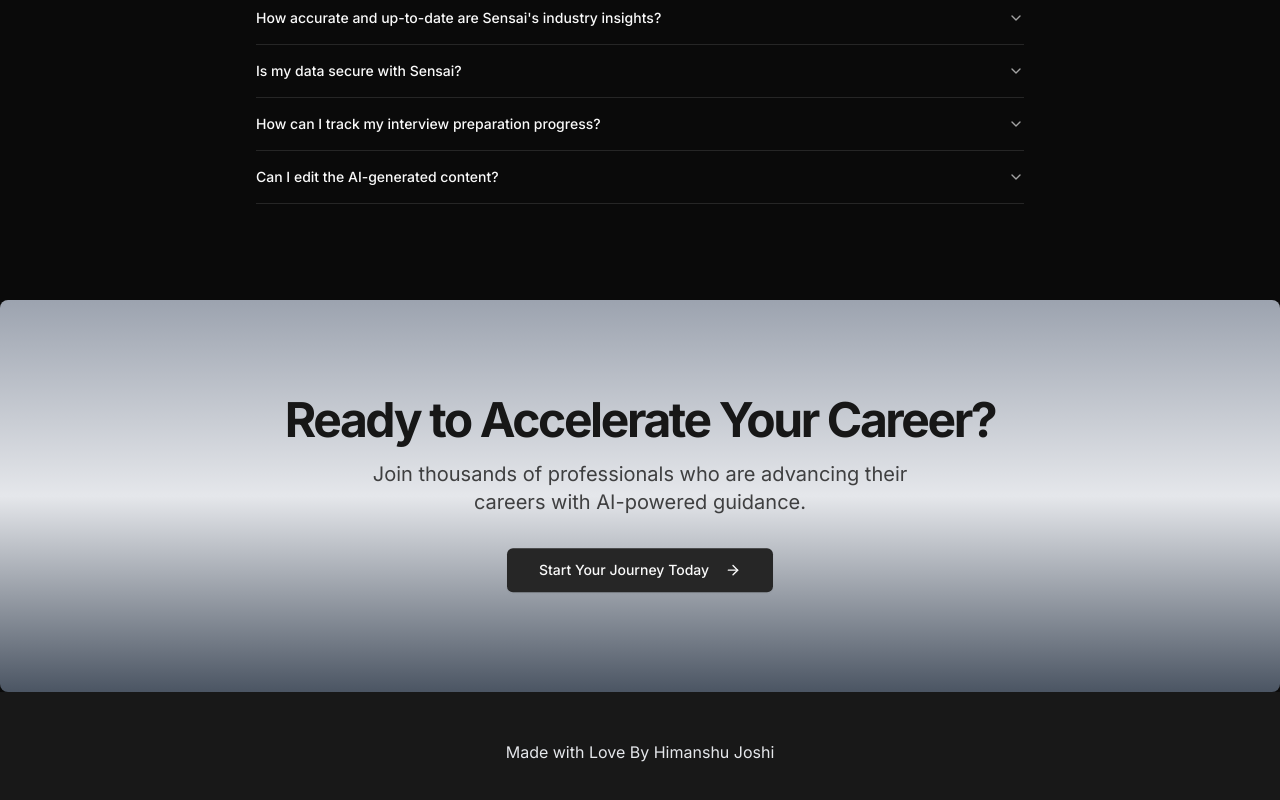
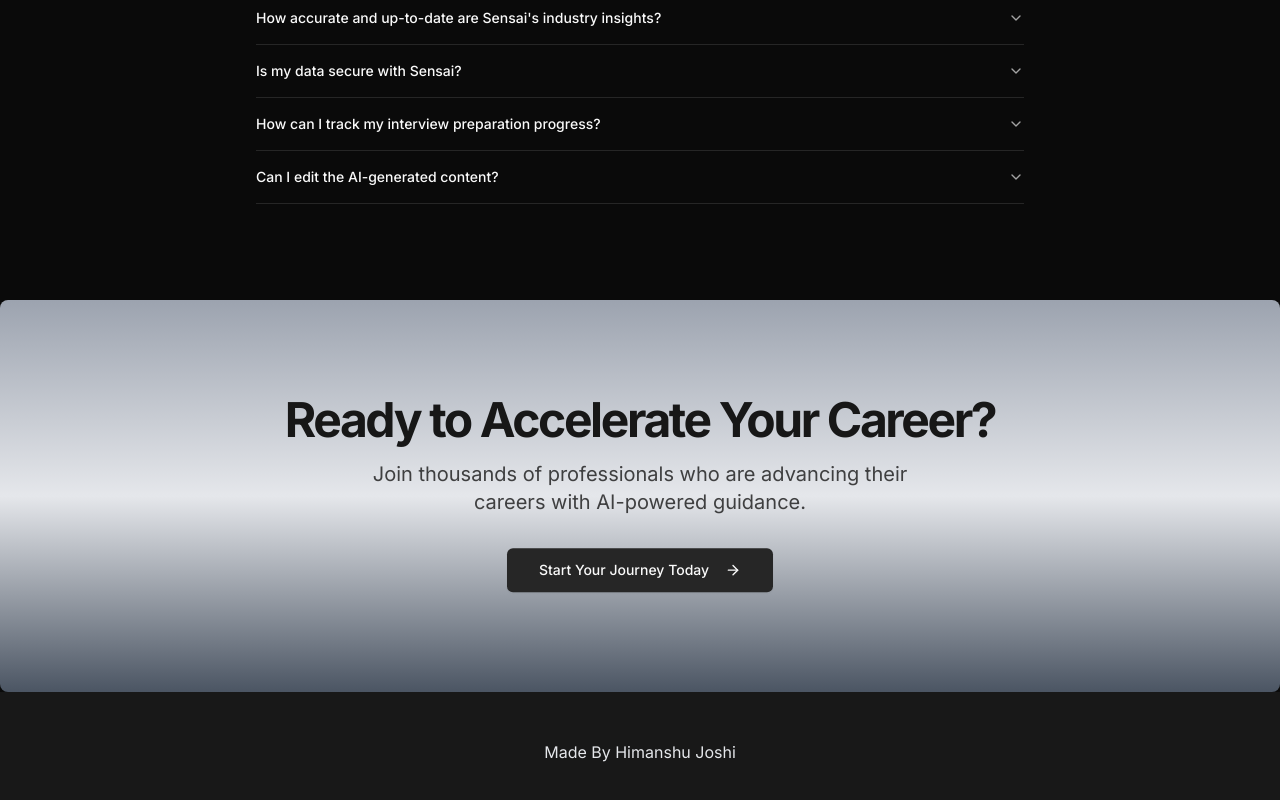
Before and after one commit to Hiimanshuhh/SENS-AI, a Next.js app: page / in a window 1280 px wide. Shown: the part 3597-4397 px from the top of the page. Built offline with nearby package versions, Linux system fonts and the light colour scheme; no server answers.

Commit message:
updating

```diff
--- a/app/layout.js
+++ b/app/layout.js
@@ -33,7 +33,7 @@ export default function RootLayout({ children }) {
               {/*footer*/}
               <footer className="bg-muted/50 py-12">
                 <div className="container mx-auto px-4 text-center text-gray-200">
-                  <p>Made with Love By Himanshu Joshi</p>
+                  <p>Made By Himanshu Joshi</p>
                 </div>
 
               </footer>
```
